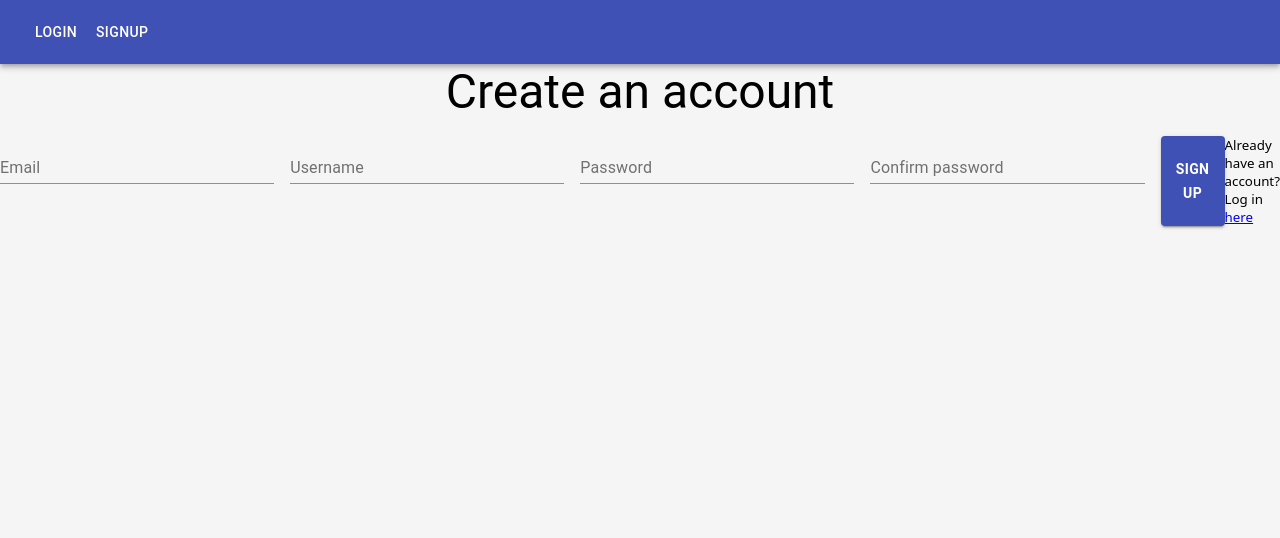
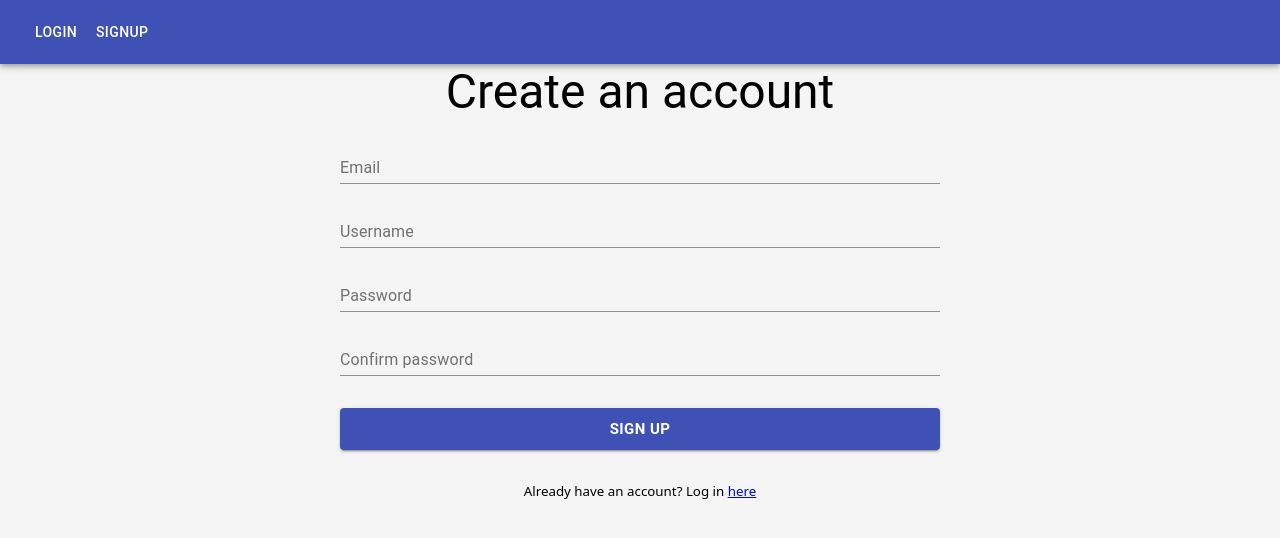
Before and after one commit to codyarose/clamor-client, a React (Create React App) app: page /signup in a window 1280 px wide. Shown: the top 538 px of the page. Built offline with nearby package versions, Linux system fonts and the light colour scheme.

Commit message:
Refactored Signup page form styles

```diff
--- a/src/components/common/FormElements.ts
+++ b/src/components/common/FormElements.ts
@@ -4,8 +4,13 @@ import Typography from '@material-ui/core/Typography'
 import TextField from '@material-ui/core/TextField'
 import Button from '@material-ui/core/Button'
 
-const Form = styled.form`
+interface FormProps {
+	readonly flexFlow?: 'row' | 'column'
+}
+
+const Form = styled.form<FormProps>`
 	display: flex;
+	flex-flow: ${({ flexFlow }) => (flexFlow ? flexFlow : 'row')};
 	/* flex-flow: column;
 	align-items: center;
 	text-align: center; */
@@ -19,12 +24,7 @@ const Title = styled(Typography)`
 ` as typeof Typography
 
 const TextInput = styled(TextField)`
-	&& {
-		margin-right: 1rem;
-		&:last-of-type {
-			/* margin-bottom: 1.5rem; */
-		}
-	}
+	/*  */
 `
 
 const ErrorText = styled(Typography)`
--- a/src/pages/Login.tsx
+++ b/src/pages/Login.tsx
@@ -33,11 +33,11 @@ export const Login = () => {
 	return (
 		<StyledLogin>
 			<StyledTitleContainer>
-				<StyledTitle variant="h1">Clamor</StyledTitle>
+				<StyledTitle variant="h1">Clamor&#8253;</StyledTitle>
 			</StyledTitleContainer>
 			<StyledFormContainer>
 				<StyledForm noValidate onSubmit={handleSubmit}>
-					<FormElements.TextInput
+					<StyledTextInput
 						id="email"
 						name="email"
 						type="email"
@@ -48,7 +48,7 @@ export const Login = () => {
 						helperText={errors.email}
 						error={!!errors.email}
 					/>
-					<FormElements.TextInput
+					<StyledTextInput
 						id="password"
 						name="password"
 						type="password"
@@ -137,3 +137,9 @@ const StyledSignupContainer = styled.div`
 		margin-bottom: 2rem;
 	}
 `
+
+const StyledTextInput = styled(FormElements.TextInput)`
+	&& {
+		margin-right: 1rem;
+	}
+`
--- a/src/pages/Signup.tsx
+++ b/src/pages/Signup.tsx
@@ -1,5 +1,6 @@
 import React, { useState, ChangeEvent, FormEvent } from 'react'
 import { Link } from 'react-router-dom'
+import styled from 'styled-components'
 import CircularProgress from '@material-ui/core/CircularProgress'
 
 import { signupUser } from '../redux/modules/user'
@@ -34,48 +35,48 @@ export const Signup = () => {
 				<FormElements.Title variant="h3" component="h1">
 					Create an account
 				</FormElements.Title>
-				<FormElements.Form noValidate onSubmit={handleSubmit}>
-					<FormElements.TextInput
+				<StyledForm
+					noValidate
+					onSubmit={handleSubmit}
+					flexFlow="column"
+				>
+					<StyledTextInput
 						id="email"
 						name="email"
 						type="email"
 						label="Email"
 						value={formState.email}
 						onChange={handleChange}
-						fullWidth={true}
 						helperText={errors.email}
 						error={!!errors.email}
 					/>
-					<FormElements.TextInput
+					<StyledTextInput
 						id="handle"
 						name="handle"
 						type="text"
 						label="Username"
 						value={formState.handle}
 						onChange={handleChange}
-						fullWidth={true}
 						helperText={errors.handle}
 						error={!!errors.handle}
 					/>
-					<FormElements.TextInput
+					<StyledTextInput
 						id="password"
 						name="password"
 						type="password"
 						label="Password"
 						value={formState.password}
 						onChange={handleChange}
-						fullWidth={true}
 						helperText={errors.password}
 						error={!!errors.password}
 					/>
-					<FormElements.TextInput
+					<StyledTextInput
 						id="confirmPassword"
 						name="confirmPassword"
 						type="password"
 						label="Confirm password"
 						value={formState.confirmPassword}
 						onChange={handleChange}
-						fullWidth={true}
 						helperText={errors.confirmPassword}
 						error={!!errors.confirmPassword}
 					/>
@@ -84,10 +85,11 @@ export const Signup = () => {
 							{errors.general}
 						</FormElements.ErrorText>
 					)}
-					<FormElements.Submit
+					<StyledSubmit
 						variant="contained"
 						color="primary"
 						type="submit"
+						size="large"
 						disabled={loading}
 					>
 						{loading ? (
@@ -95,13 +97,38 @@ export const Signup = () => {
 						) : (
 							'Sign up'
 						)}
-					</FormElements.Submit>
-					<small>
+					</StyledSubmit>
+					<StyledSmall>
 						Already have an account? Log in{' '}
 						<Link to="/login">here</Link>
-					</small>
-				</FormElements.Form>
+					</StyledSmall>
+				</StyledForm>
 			</div>
 		</div>
 	)
 }
+
+const StyledForm = styled(FormElements.Form)`
+	margin: 0 auto;
+	max-width: 600px;
+`
+
+const StyledTextInput = styled(FormElements.TextInput)`
+	&& {
+		margin-bottom: 1rem;
+		&:last-of-type {
+			margin-bottom: 2rem;
+		}
+	}
+`
+
+const StyledSubmit = styled(FormElements.Submit)`
+	&& {
+		padding: 0.5rem;
+	}
+`
+
+const StyledSmall = styled.small`
+	text-align: center;
+	padding: 2rem 1rem;
+`
```
